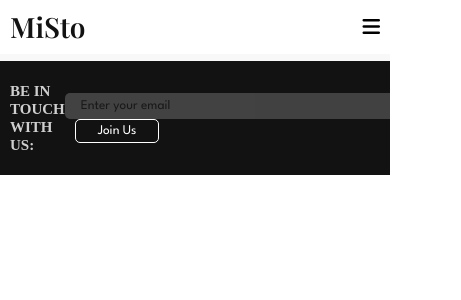
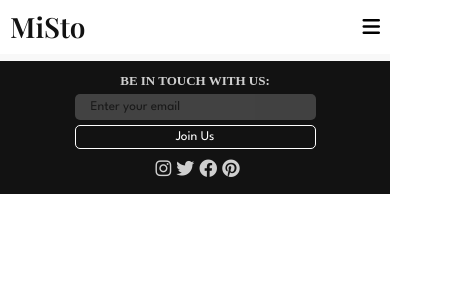
Before and after one commit to Chamomile2023/Again_task2, a React (Vite) app: page / in a window 390 px wide. Shown: the top 300 px of the page, 461 px wide, since content can reach past the window. Built offline with nearby package versions, Linux system fonts and the light colour scheme.

Commit message:
End of footer top

```diff
--- a/src/components/Footer/Footer.scss
+++ b/src/components/Footer/Footer.scss
@@ -51,10 +51,164 @@
         }
     }
 }
-@media screen and (max-width: 814px){
+@media screen and (max-width: 784px){
     .container{
         width: 100%;
-        max-width: 894px;
+        max-width: 864px;
         padding: 0 10px;
     }
+    .footer_top{
+        &__title{
+            &--title{
+                font-size: 14px;
+                line-height: 15px;
+            }
+        }
+        &__input{
+            &--input{
+                padding: 7px 160px 7px 16px;
+            }
+            &--btn{
+                padding: 5px 18px;
+                margin-left: 8px;
+            }
+        }
+        &__icons{
+            &--icon{
+                padding-left: 10px;
+                font-size: 18px;
+            }
+        }
+    }
 }
+@media screen and (max-width: 700px) {
+    .container{
+        width: 100%;
+        max-width: 680px;
+        padding: 0 10px;
+    }
+    .footer_top{
+        &__title{
+            &--title{
+                font-size: 12px;
+                line-height: 10px;
+            }
+        }
+        &__input{
+            &--input{
+                padding: 7px 100px 7px 16px;
+            }
+            &--btn{
+                padding: 5px 14px;
+                margin-left: 5px;
+            }
+        }
+        &__icons{
+            &--icon{
+                padding-left: 8px;
+                font-size: 18px;
+            }
+        }
+    }
+}
+@media screen and (max-width: 590px) {
+    .container{
+        width: 100%;
+        max-width: 570px;
+        padding: 0 10px;
+    }
+    .footer_top{
+        &__title{
+            &--title{
+                font-size: 10px;
+                line-height: 10px;
+            }
+        }
+        &__input{
+            &--input{
+                padding: 7px 40px 7px 8px;
+            }
+            &--btn{
+                padding: 5px 6px;
+                margin-left: 4px;
+            }
+        }
+        &__icons{
+            &--icon{
+                padding-left: 5px;
+                font-size: 16px;
+            }
+        }
+    }
+}
+@media screen and (max-width: 460px){
+    .container{
+        width: 100%;
+        max-width: 480px;
+        padding: 0 10px;
+    }
+    .footer_top{
+        &__input{
+            display: flex;
+            flex-direction: column;
+            &--input{
+                margin-bottom: 5px;
+            }
+            &--btn{
+                width: 100%;
+                margin-left: 0;
+            }
+        }
+    }
+}
+@media screen and (max-width: 412px){
+    .container{
+        width: 100%;
+        max-width: 392px;
+        padding: 0 10px;
+    }
+    .footer_top{
+        &__hero{
+            display: flex;
+            flex-direction: column;
+        }
+        &__title{
+            &--title{
+                font-size: 13px;
+                line-height: 10px;
+                margin-bottom: 8px;
+            }
+        }
+        &__icons{
+            margin-top: 10px;
+            &--icon{
+                font-size: 18px;
+            }
+        }
+        &__input{
+            &--input{
+                padding: 7px 80px 7px 16px;
+            }
+            &--btn{
+                margin-left: 0px;
+            }
+        }
+    }
+}
+@media screen and (max-width: 274px) {
+    .container{
+        width: 100%;
+        max-width: 254px;
+        padding: 0 10px;
+    }
+    .footer_top{
+        &__input{
+            &--input{
+                padding: 7px 20px 7px 16px;
+            }
+            &--btn{
+                margin-left: 0px;
+            }
+        }
+    }
+}
```
